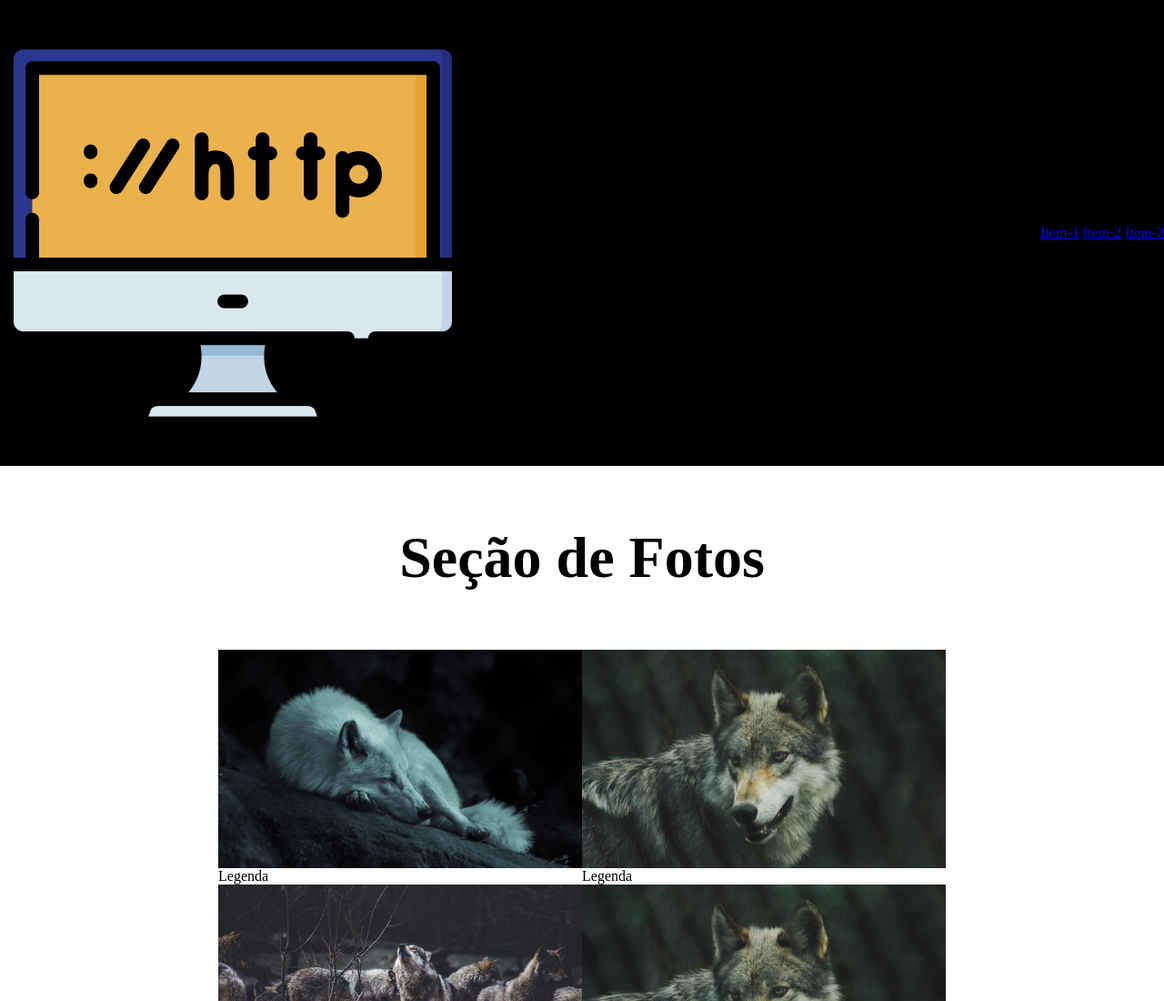
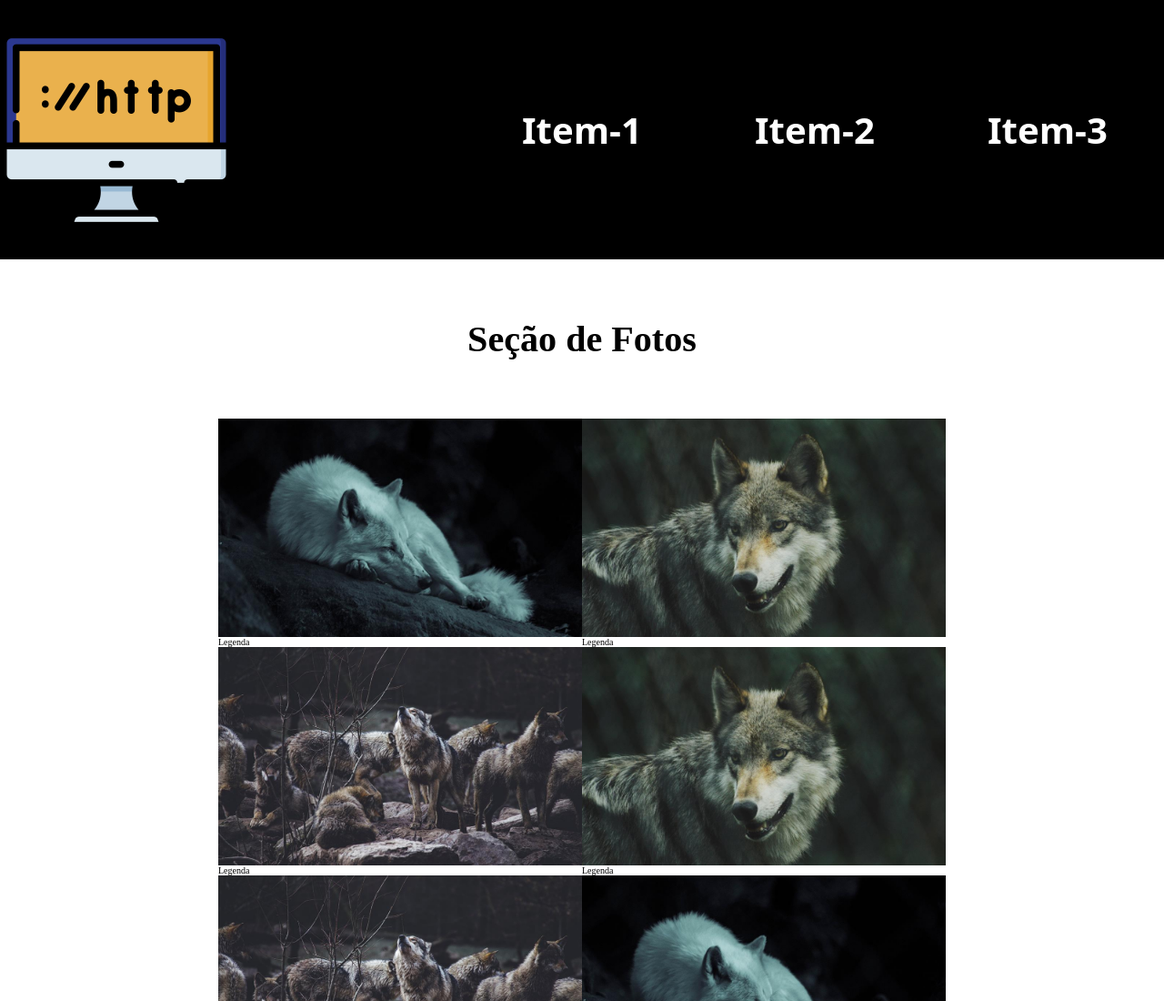
Before and after one commit to 1TDSR-2023/rm94156, a plain HTML site: page index.html in a window 1280 px wide. Shown: the top 1100 px of the page at 91% size. Drawn offline with Linux system fonts and the light colour scheme.

Commit message:
diretiva import

```diff
--- /dev/null
+++ b/css/cabecalho.css
@@ -0,0 +1,25 @@
+.cabecalho { display: flex;
+    justify-content: space-between;
+    flex-wrap: wrap;
+    align-items: center;
+    width: 100%;
+    height: 100%;
+    background-color: #000000; }
+.cabecalho img{ width: 20%;
+    max-width: 20%;
+    display: block; }
+.cabecalho nav{ display: flex;
+    width: 60%;
+    height: 100%;
+    justify-content: space-around;
+}
+.cabecalho a{ text-decoration: none;
+    color: #fff;
+    font-size: 4em;
+    font-family: system-ui, -apple-system, BlinkMacSystemFont, 'Segoe UI', Roboto, Oxygen, Ubuntu, Cantarell, 'Open Sans', 'Helvetica Neue', sans-serif;
+    font-weight: 700;
+    padding: 15% 0;
+ } /* UTILIZA PSEUDO CLASSES PARA EFEITOS - HOVER */
+ .cabecalho a:hover{ color: #000000;
+    background-color: #fff;
+}
--- /dev/null
+++ b/css/conteudo.css
@@ -0,0 +1,15 @@
+.conteudo {
+    display: flex;
+    flex-wrap: wrap;
+    max-width: 800px;
+    margin: 0 auto;
+}
+.conteudo >div img{
+    max-width: 100%;
+    display: block;
+}
+.conteudo > div{
+    flex-grow: 1;
+    flex-shrink: 1;
+    flex-basis: 300px;
+}
--- a/css/estilo.css
+++ b/css/estilo.css
@@ -1,10 +1,12 @@
+@import url("./cabecalho.css");
+@import url("./conteudo.css");
 *{
     margin: 0;
     padding: 0 ;
     box-sizing: border-box;
 }
 
-.cabecalho {
+/* .cabecalho {
 
  display: flex;
 
@@ -13,6 +15,8 @@
  align-items: center;
 
  background-color: black; /* Definir cor de fundo */
+html{
+    font-size: 62.7%;
 }
 
 
@@ -22,18 +26,3 @@
     margin: 5% 0;
 
 }
-.conteudo {
-    display: flex;
-    flex-wrap: wrap;
-    max-width: 800px;
-    margin: 0 auto;
-}
-.conteudo >div img{
-    max-width: 100%;
-    display: block;
-}
-.conteudo > div{
-    flex-grow: 1;
-    flex-shrink: 1;
-    flex-basis: 300px;
-}
```
